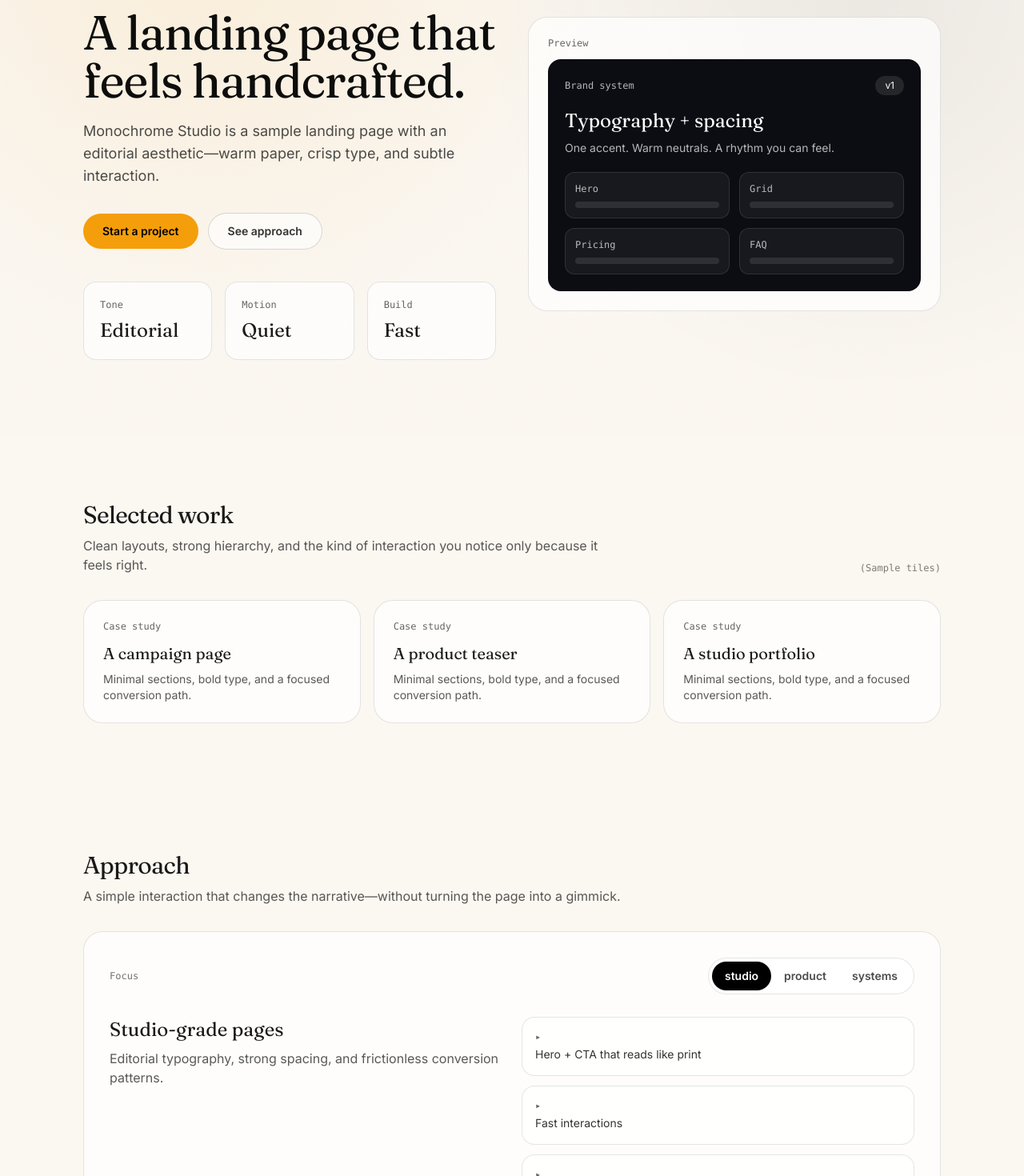
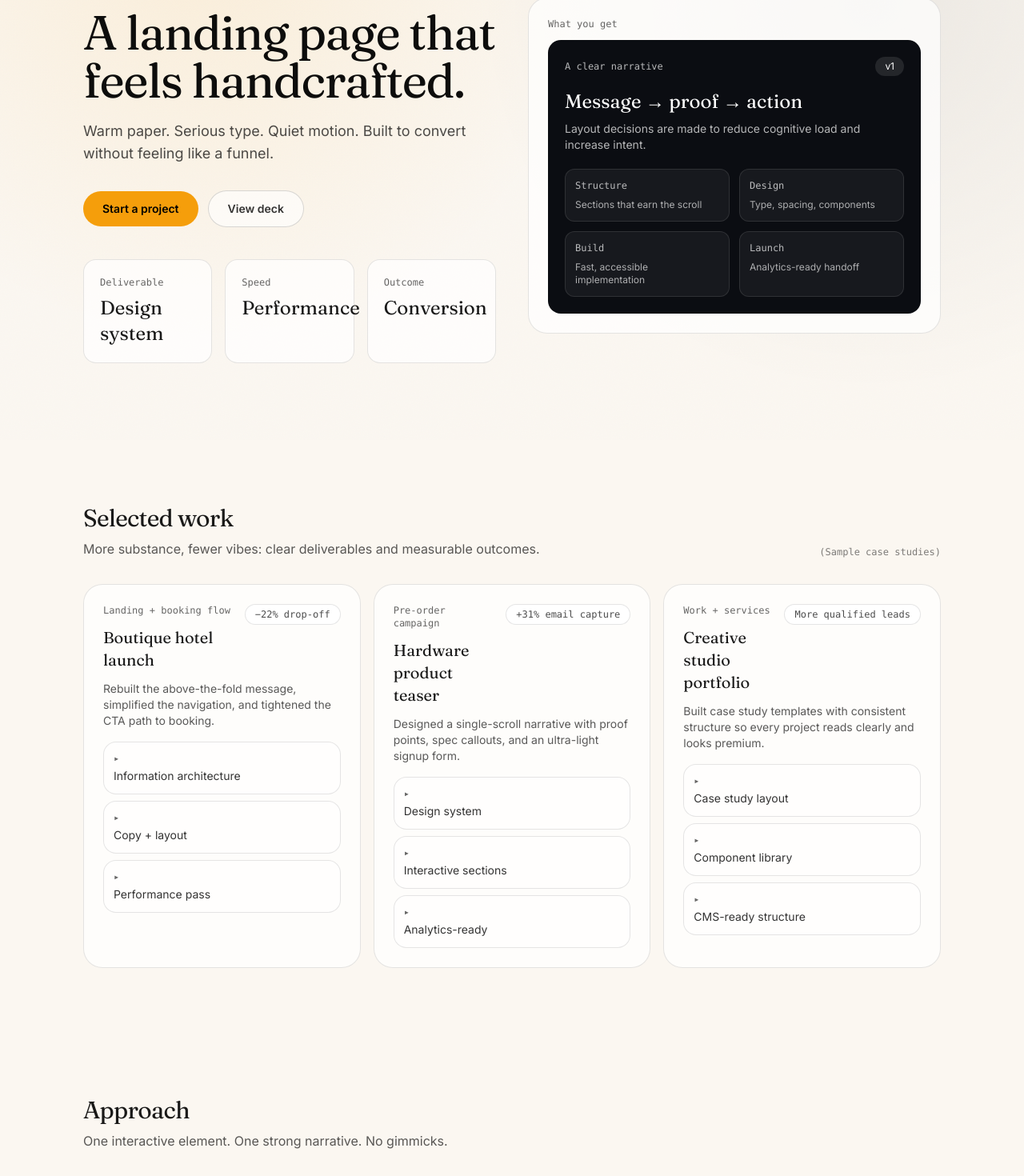
Before and after one commit to StanleyLabs/monochrome-studio, a React (Vite) app: page / in a window 1280 px wide. Shown: the part 202-1672 px from the top of the page at 80% size. Built offline with nearby package versions, Linux system fonts and the light colour scheme; the HTML template or start-up script is replaced by a standard one.

Commit message:
Monochrome: working contact + deck modal + stronger case studies

```diff
--- /dev/null
+++ b/public/deck.html
@@ -0,0 +1,55 @@
+<!doctype html>
+<html lang="en">
+  <head>
+    <meta charset="UTF-8" />
+    <meta name="viewport" content="width=device-width, initial-scale=1.0" />
+    <title>Monochrome Studio — Deck</title>
+    <style>
+      :root { color-scheme: light; }
+      body { margin: 0; font-family: Inter, system-ui, -apple-system, Segoe UI, Roboto, Helvetica, Arial; background:#fbf7f1; color:#141414; }
+      .wrap { max-width: 920px; margin: 0 auto; padding: 48px 24px; }
+      h1 { font-family: Fraunces, Georgia, serif; font-size: 40px; margin: 0 0 8px; }
+      h2 { font-family: Fraunces, Georgia, serif; font-size: 22px; margin: 28px 0 10px; }
+      p { line-height: 1.6; color: rgba(0,0,0,0.72); }
+      .card { background: rgba(255,255,255,0.75); border: 1px solid rgba(0,0,0,0.10); border-radius: 18px; padding: 18px; }
+      .grid { display:grid; gap: 12px; grid-template-columns: repeat(auto-fit, minmax(220px, 1fr)); }
+      .mono { font-family: ui-monospace, SFMono-Regular, Menlo, Monaco, Consolas, monospace; font-size: 12px; color: rgba(0,0,0,0.55); }
+      a { color: #141414; }
+    </style>
+  </head>
+  <body>
+    <div class="wrap">
+      <div class="mono">MONOCHROME STUDIO • DECK (SAMPLE)</div>
+      <h1>Editorial landing pages that convert.</h1>
+      <p>
+        This deck is a lightweight placeholder you can replace with a PDF or a real slide export later.
+        The goal is to show what “View deck” could open.
+      </p>
+
+      <h2>What we deliver</h2>
+      <div class="grid">
+        <div class="card">
+          <div class="mono">01</div>
+          <strong>Strategy + copy direction</strong>
+          <p>We clarify the offer, audience, and the single action you want people to take.</p>
+        </div>
+        <div class="card">
+          <div class="mono">02</div>
+          <strong>Design system</strong>
+          <p>Typography, spacing, components—so the site scales beyond one page.</p>
+        </div>
+        <div class="card">
+          <div class="mono">03</div>
+          <strong>Build + launch</strong>
+          <p>Fast performance, accessible UI, and a clean handoff you can maintain.</p>
+        </div>
+      </div>
+
+      <h2>Contact</h2>
+      <div class="card">
+        <p class="mono">Email</p>
+        <p><a href="mailto:hello@stanleylabs.co">hello@stanleylabs.co</a></p>
+      </div>
+    </div>
+  </body>
+</html>
--- a/src/App.tsx
+++ b/src/App.tsx
@@ -17,34 +17,93 @@ function Stat({ label, value }: { label: string; value: string }) {
   );
 }
 
+function Modal({ open, title, onClose }: { open: boolean; title: string; onClose: () => void }) {
+  if (!open) return null;
+  return (
+    <div className="fixed inset-0 z-50 grid place-items-center bg-black/40 p-4" role="dialog" aria-modal="true">
+      <div className="w-full max-w-3xl overflow-hidden rounded-3xl border border-black/10 bg-[#fbf7f1] shadow-[0_30px_90px_rgba(0,0,0,0.25)]">
+        <div className="flex items-center justify-between border-b border-black/10 bg-white/60 px-5 py-4">
+          <div className="font-mono text-xs text-black/70">{title}</div>
+          <button
+            onClick={onClose}
+            className="rounded-full border border-black/10 bg-white px-4 py-2 text-xs font-semibold text-black/80 hover:bg-white/90"
+          >
+            Close
+          </button>
+        </div>
+        <div className="p-0">
+          <iframe title="Deck" src="/deck.html" className="h-[70vh] w-full" />
+        </div>
+      </div>
+    </div>
+  );
+}
+
 export default function App() {
   const [tab, setTab] = useState<"studio" | "product" | "systems">("studio");
+  const [deckOpen, setDeckOpen] = useState(false);
 
   const tabs = useMemo(
     () =>
       ({
         studio: {
-          title: "Studio-grade pages",
-          copy: "Editorial typography, strong spacing, and frictionless conversion patterns.",
-          bullets: ["Hero + CTA that reads like print", "Fast interactions", "Accessible by default"],
+          title: "Studio-grade landing pages",
+          copy: "Editorial typography, sharp hierarchy, and conversion patterns that don’t feel salesy.",
+          bullets: [
+            "Messaging + structure before pixels",
+            "Design system so it scales",
+            "Performance + accessibility baked in",
+          ],
         },
         product: {
-          title: "Product-like feel",
-          copy: "A landing page can feel like software—without looking like a dashboard.",
-          bullets: ["Micro-interactions", "Crisp components", "No bloat"],
+          title: "Product-like UX",
+          copy: "Subtle interaction (tabs, toggles, hover states) that makes the page feel alive.",
+          bullets: [
+            "Micro-interactions that stay fast",
+            "Clear states + focus handling",
+            "No fragile animation dependencies",
+          ],
         },
         systems: {
-          title: "Design systems",
-          copy: "Repeatable tokens so the site scales beyond a single page.",
-          bullets: ["Type scale", "Spacing rhythm", "Component library"],
+          title: "Systems, not one-offs",
+          copy: "Tokens and components that make future pages painless (and consistent).",
+          bullets: ["Type scale + spacing rhythm", "Reusable components", "Simple content editing"],
         },
       }) as const,
     []
   );
 
+  const caseStudies = useMemo(
+    () =>
+      [
+        {
+          title: "Boutique hotel launch",
+          meta: "Landing + booking flow",
+          result: "−22% drop-off",
+          body: "Rebuilt the above-the-fold message, simplified the navigation, and tightened the CTA path to booking.",
+          bullets: ["Information architecture", "Copy + layout", "Performance pass"],
+        },
+        {
+          title: "Hardware product teaser",
+          meta: "Pre-order campaign",
+          result: "+31% email capture",
+          body: "Designed a single-scroll narrative with proof points, spec callouts, and an ultra-light signup form.",
+          bullets: ["Design system", "Interactive sections", "Analytics-ready"],
+        },
+        {
+          title: "Creative studio portfolio",
+          meta: "Work + services",
+          result: "More qualified leads",
+          body: "Built case study templates with consistent structure so every project reads clearly and looks premium.",
+          bullets: ["Case study layout", "Component library", "CMS-ready structure"],
+        },
+      ],
+    []
+  );
+
   return (
     <div className="min-h-dvh">
-      <header className="sticky top-0 z-50 border-b border-black/10 bg-[#fbf7f1]/80 backdrop-blur">
+      <header className="sticky top-0 z-40 border-b border-black/10 bg-[#fbf7f1]/80 backdrop-blur">
         <Container>
           <div className="flex h-16 items-center justify-between">
             <a href="#" className="inline-flex items-center gap-3">
@@ -72,10 +131,7 @@ export default function App() {
               </a>
             </nav>
 
-            <a
-              href="#contact"
-              className="sm:hidden rounded-full bg-black px-4 py-2 text-sm font-semibold text-white"
-            >
+            <a href="#contact" className="sm:hidden rounded-full bg-black px-4 py-2 text-sm font-semibold text-white">
               Contact
             </a>
           </div>
@@ -98,8 +154,7 @@ export default function App() {
                   A landing page that feels handcrafted.
                 </h1>
                 <p className="mt-5 max-w-xl text-base leading-relaxed text-black/70 sm:text-lg">
-                  Monochrome Studio is a sample landing page with an editorial aesthetic—warm paper,
-                  crisp type, and subtle interaction.
+                  Warm paper. Serious type. Quiet motion. Built to convert without feeling like a funnel.
                 </p>
 
                 <div className="mt-8 flex flex-col gap-3 sm:flex-row sm:items-center">
@@ -109,37 +164,43 @@ export default function App() {
                   >
                     Start a project
                   </a>
-                  <a
-                    href="#approach"
+                  <button
+                    type="button"
+                    onClick={() => setDeckOpen(true)}
                     className="inline-flex items-center justify-center rounded-full border border-black/15 bg-white/60 px-6 py-3 text-sm font-semibold text-black/80 hover:bg-white"
                   >
-                    See approach
-                  </a>
+                    View deck
+                  </button>
                 </div>
 
                 <div className="mt-10 grid gap-4 sm:grid-cols-3">
-                  <Stat label="Tone" value="Editorial" />
-                  <Stat label="Motion" value="Quiet" />
-                  <Stat label="Build" value="Fast" />
+                  <Stat label="Deliverable" value="Design system" />
+                  <Stat label="Speed" value="Performance" />
+                  <Stat label="Outcome" value="Conversion" />
                 </div>
               </div>
 
               <div className="rounded-3xl border border-black/10 bg-white/70 p-6">
-                <div className="font-mono text-xs text-black/60">Preview</div>
+                <div className="font-mono text-xs text-black/60">What you get</div>
                 <div className="mt-3 rounded-2xl border border-black/10 bg-[#0b0d12] p-5 text-white">
                   <div className="flex items-center justify-between">
-                    <div className="font-mono text-xs text-white/70">Brand system</div>
+                    <div className="font-mono text-xs text-white/70">A clear narrative</div>
                     <div className="rounded-full bg-white/10 px-3 py-1 text-xs">v1</div>
                   </div>
-                  <div className="mt-4 font-serif text-2xl">Typography + spacing</div>
+                  <div className="mt-4 font-serif text-2xl">Message → proof → action</div>
                   <div className="mt-2 text-sm text-white/70">
-                    One accent. Warm neutrals. A rhythm you can feel.
+                    Layout decisions are made to reduce cognitive load and increase intent.
                   </div>
                   <div className="mt-5 grid grid-cols-2 gap-3">
-                    {["Hero", "Grid", "Pricing", "FAQ"].map((x) => (
-                      <div key={x} className="rounded-xl border border-white/10 bg-white/5 p-3">
-                        <div className="font-mono text-xs text-white/70">{x}</div>
-                        <div className="mt-2 h-2 rounded bg-white/10" />
+                    {[
+                      { t: "Structure", d: "Sections that earn the scroll" },
+                      { t: "Design", d: "Type, spacing, components" },
+                      { t: "Build", d: "Fast, accessible implementation" },
+                      { t: "Launch", d: "Analytics-ready handoff" },
+                    ].map((x) => (
+                      <div key={x.t} className="rounded-xl border border-white/10 bg-white/5 p-3">
+                        <div className="font-mono text-xs text-white/70">{x.t}</div>
+                        <div className="mt-2 text-xs text-white/65">{x.d}</div>
                       </div>
                     ))}
                   </div>
@@ -155,21 +216,33 @@ export default function App() {
               <div>
                 <h2 className="font-serif text-3xl tracking-tight text-black/90">Selected work</h2>
                 <p className="mt-2 max-w-2xl text-black/65">
-                  Clean layouts, strong hierarchy, and the kind of interaction you notice only because
-                  it feels right.
+                  More substance, fewer vibes: clear deliverables and measurable outcomes.
                 </p>
               </div>
-              <div className="font-mono text-xs text-black/50">(Sample tiles)</div>
+              <div className="font-mono text-xs text-black/50">(Sample case studies)</div>
             </div>
 
             <div className="mt-8 grid gap-4 sm:grid-cols-3">
-              {["A campaign page", "A product teaser", "A studio portfolio"].map((x) => (
-                <div key={x} className="rounded-3xl border border-black/10 bg-white/70 p-6">
-                  <div className="font-mono text-xs text-black/60">Case study</div>
-                  <div className="mt-3 font-serif text-xl text-black/90">{x}</div>
-                  <div className="mt-2 text-sm text-black/65">
-                    Minimal sections, bold type, and a focused conversion path.
+              {caseStudies.map((c) => (
+                <div key={c.title} className="rounded-3xl border border-black/10 bg-white/70 p-6">
+                  <div className="flex items-start justify-between gap-4">
+                    <div className="min-w-0">
+                      <div className="font-mono text-xs text-black/60">{c.meta}</div>
+                      <div className="mt-3 font-serif text-xl text-black/90">{c.title}</div>
+                    </div>
+                    <div className="shrink-0 rounded-full border border-black/10 bg-white px-3 py-1 font-mono text-xs text-black/70">
+                      {c.result}
+                    </div>
                   </div>
+                  <div className="mt-3 text-sm text-black/65">{c.body}</div>
+                  <ul className="mt-4 grid gap-2">
+                    {c.bullets.map((b) => (
+                      <li key={b} className="rounded-2xl border border-black/10 bg-white/60 p-3">
+                        <div className="font-mono text-xs text-black/60">▸</div>
+                        <div className="mt-1 text-sm text-black/80">{b}</div>
+                      </li>
+                    ))}
+                  </ul>
                 </div>
               ))}
             </div>
@@ -180,7 +253,7 @@ export default function App() {
           <Container>
             <h2 className="font-serif text-3xl tracking-tight text-black/90">Approach</h2>
             <p className="mt-2 max-w-2xl text-black/65">
-              A simple interaction that changes the narrative—without turning the page into a gimmick.
+              One interactive element. One strong narrative. No gimmicks.
             </p>
 
             <div className="mt-8 rounded-3xl border border-black/10 bg-white/70 p-6 sm:p-8">
@@ -225,23 +298,22 @@ export default function App() {
             <div className="rounded-3xl border border-black/10 bg-black p-8 text-white sm:p-10">
               <h2 className="font-serif text-3xl tracking-tight">Ready when you are.</h2>
               <p className="mt-2 max-w-2xl text-white/70">
-                This is a sample CTA block. Replace with a real form or scheduling link.
+                Email opens your mail client. Deck opens an embedded page you can replace with a real PDF later.
               </p>
               <div className="mt-6 flex flex-col gap-3 sm:flex-row">
                 <a
-                  href="#"
-                  onClick={(e) => e.preventDefault()}
+                  href="mailto:hello@stanleylabs.co?subject=Monochrome%20Studio%20Inquiry"
                   className="inline-flex items-center justify-center rounded-full bg-[#f59e0b] px-6 py-3 text-sm font-semibold text-black hover:bg-[#f59e0b]/90"
                 >
                   Email us
                 </a>
-                <a
-                  href="#"
-                  onClick={(e) => e.preventDefault()}
+                <button
+                  type="button"
+                  onClick={() => setDeckOpen(true)}
                   className="inline-flex items-center justify-center rounded-full border border-white/20 bg-white/5 px-6 py-3 text-sm font-semibold text-white hover:bg-white/10"
                 >
                   View deck
-                </a>
+                </button>
               </div>
             </div>
           </Container>
@@ -260,6 +332,8 @@ export default function App() {
           </Container>
         </footer>
       </main>
+
+      <Modal open={deckOpen} title="View deck" onClose={() => setDeckOpen(false)} />
     </div>
   );
 }
```
